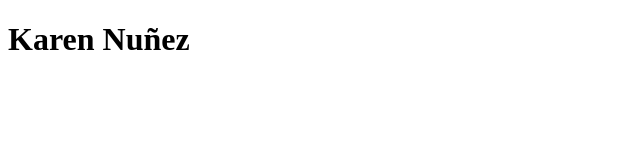
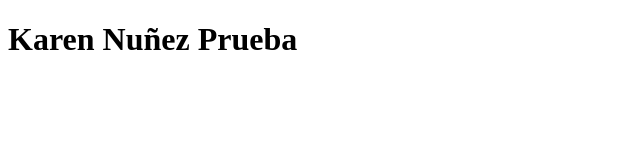
Before and after one commit to knunezp/knunezp.github.io, a plain HTML site: page index.html in a window 1280 px wide. Shown: the whole page, without its empty margins (0-640 px from the left). Drawn offline with Linux system fonts and the light colour scheme.

Commit message:
Update index.html

```diff
--- a/index.html
+++ b/index.html
@@ -7,6 +7,6 @@
   <title>Portafolio</title>
 </head>
 <body>
-<h1>Karen Nuñez</h1>
+<h1>Karen Nuñez Prueba</h1>
 </body>
 </html>
```
